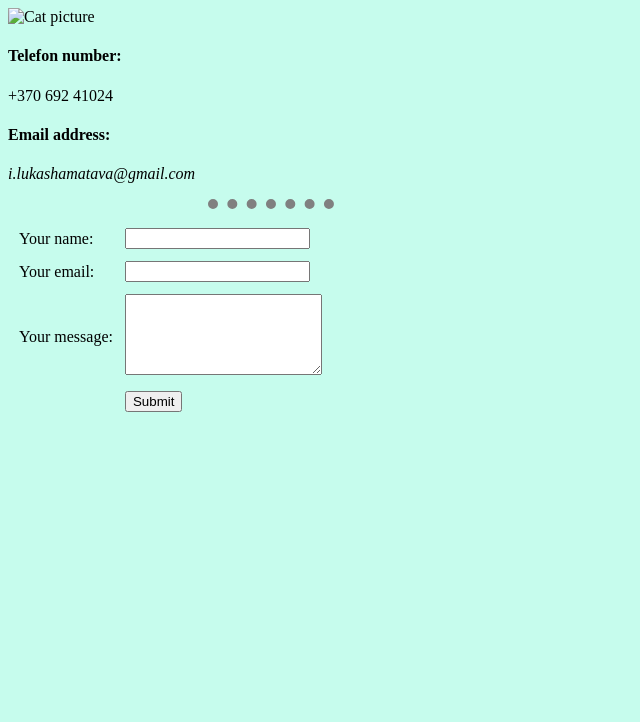
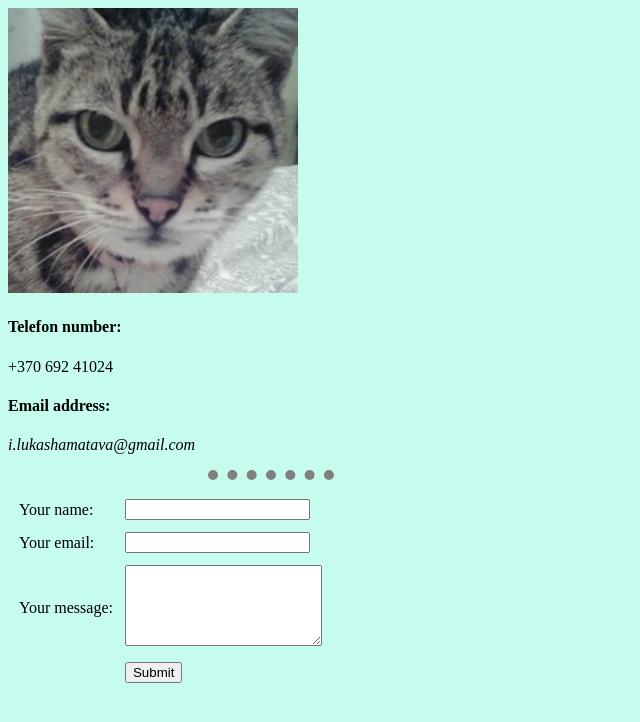
Before and after one commit to shama97/cv2, a plain HTML site: page contact.html in a window 1280 px wide. Shown: the whole page, without its empty margins (0-640 px from the left). Drawn offline with Linux system fonts and the light colour scheme.

Commit message:
Update contact.html

```diff
--- a/contact.html
+++ b/contact.html
@@ -9,7 +9,7 @@
 </head>
 
 <body>
-  <img scr="C:\Users\User\Desktop\Udemy\Web development\HTML - personal site\1.jpg" alt="Cat picture" height="285px" width="290px">
+  <img src="1.jpg" alt="Cat picture" height="285px" width="290px">
   <h4>Telefon number: </h4>
   <p>+370 692 41024</p>
   <h4>Email address: </h4>
```
